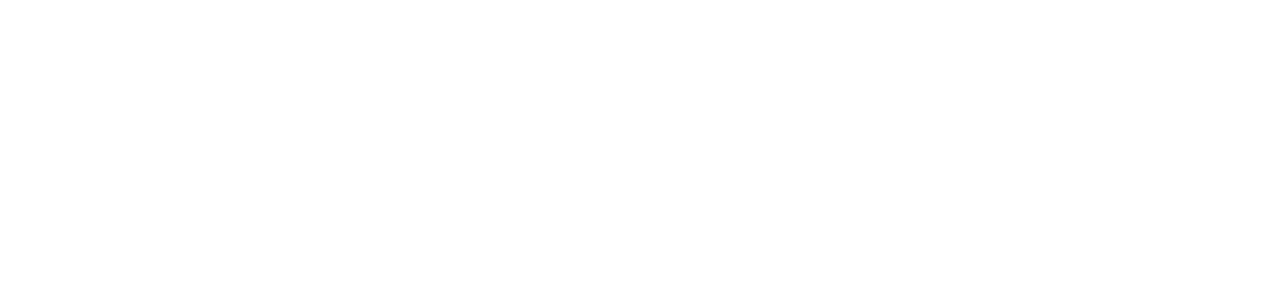
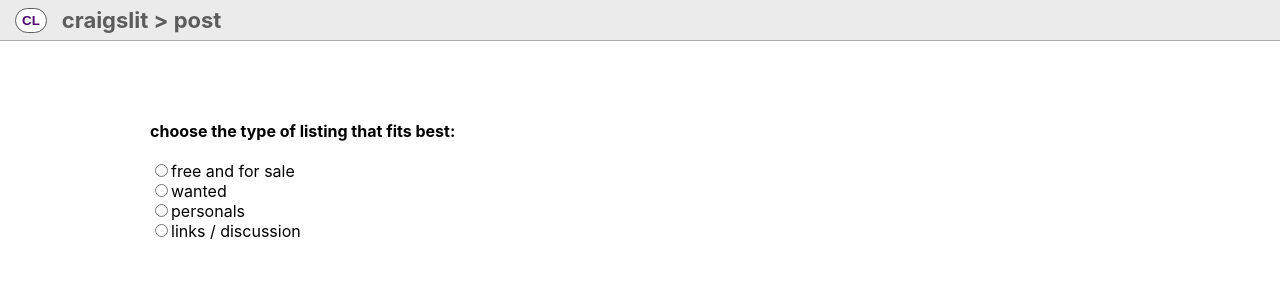
Before and after one commit to xehl/craigslit-frontend, a React (Create React App) app: page /type in a window 1280 px wide. Before the commit this address had no page. Shown: the top 300 px of the page. Built offline with nearby package versions, Linux system fonts and the light colour scheme.

Commit message:
working on form submission and api calls

```diff
--- a/package.json
+++ b/package.json
@@ -6,6 +6,7 @@
     "@testing-library/jest-dom": "^5.16.4",
     "@testing-library/react": "^13.2.0",
     "@testing-library/user-event": "^13.5.0",
+    "axios": "^0.27.2",
     "react": "^18.1.0",
     "react-dom": "^18.1.0",
     "react-router-dom": "^6.3.0",
--- a/src/index.js
+++ b/src/index.js
@@ -5,6 +5,7 @@
 import SubmitForm from "./screens/submitform";
 import Category from "./screens/category.jsx";
 import ListingPage from "./screens/listingpage";
+import TypeSelect from "./screens/typeselect";
 import reportWebVitals from "./reportWebVitals";
 import { Routes, Route, BrowserRouter as Router } from "react-router-dom";
 
@@ -16,6 +17,7 @@
       <Route path="/post" element={<SubmitForm />}></Route>
       <Route path="/category" element={<Category />}></Route>
       <Route path="/listing" element={<ListingPage />}></Route>
+      <Route path="/type" element={<TypeSelect />}></Route>
     </Routes>
   </Router>
 );
--- a/src/screens/homepage.jsx
+++ b/src/screens/homepage.jsx
@@ -4,8 +4,18 @@
 import Sidebar from "../components/sidebar";
 import Section from "../components/section";
 import Header from "../components/header";
+import axios from "axios";
 
 export default function Homepage(props) {
+
+  axios.get("http://127.0.0.1:8000/posts/")
+    .then((res) => {
+      console.log(res.data)
+    })
+    .catch((err) => {
+      console.log(err);
+    });
+
   return (
     <div className="homepage">
       <Sidebar />
--- a/src/screens/submitform.css
+++ b/src/screens/submitform.css
@@ -112,3 +112,12 @@
   cursor: pointer;
   background-color: #dadada;
 }
+
+.type-select-container {
+  width: 100vw;
+}
+
+.type-selector {
+  margin-top: 80px;
+  margin-left: 150px;
+}
--- a/src/screens/submitform.jsx
+++ b/src/screens/submitform.jsx
@@ -1,10 +1,11 @@
 // form for submitting a post
 import React from "react";
 import "./submitform.css";
-import { useNavigate } from "react-router-dom";
+import { useNavigate, useLocation } from "react-router-dom";
 
 export default function SubmitForm(props) {
 
+  let location = useLocation();
   let navigate = useNavigate();
 
   let handleSubmit = (e) => {
@@ -17,11 +18,13 @@
     navigate("/");
   }
 
+  console.log(props)
+
   return (
     <div className="submit-container">
       <div className="submit-header">
         <button className="home-button" onClick={handleHome}>CL</button>
-        <div>craigslit &gt; post</div>
+        <div>craigslit &gt; post &gt; { location.state.listingtype }</div>
       </div>
       <div className="form-container">
         <div className="top-row">
--- /dev/null
+++ b/src/screens/typeselect.jsx
@@ -0,0 +1,37 @@
+import { React, useState } from "react";
+import { useNavigate } from "react-router-dom";
+import "./submitform.css"
+
+export default function TypeSelect(props) {
+
+  let navigate = useNavigate();
+
+  const [type, setType] = useState(null)
+
+  let handleHome = (e) => {
+    e.preventDefault();
+    navigate('/');
+  }
+
+  let handleType = (e) => {
+    e.preventDefault();
+    setType("weee");
+    console.log(type);
+    navigate('/post', {state: { listingtype: type }})
+  }
+
+  return (
+    <div className="type-select-container">
+      <div className="submit-header">
+        <button className="home-button" onClick={handleHome}>CL</button> craigslit &gt; post
+      </div>
+      <div className="type-selector">
+        <div><b>choose the type of listing that fits best:</b></div><br/>
+        <input type="radio" onClick={handleType} id="free and for sale" value="free and for sale" />free and for sale<br/>
+        <input type="radio" id="wanted" value="wanted" />wanted<br/>
+        <input type="radio" id="personals" value="personals" />personals<br/>
+        <input type="radio" id="links / discussion" value="links / discussion" />links / discussion
+      </div>
+    </div>
+  );
+}
```
Also changed, not shown: 1 other file (tests, documents, lock files or other folders).
